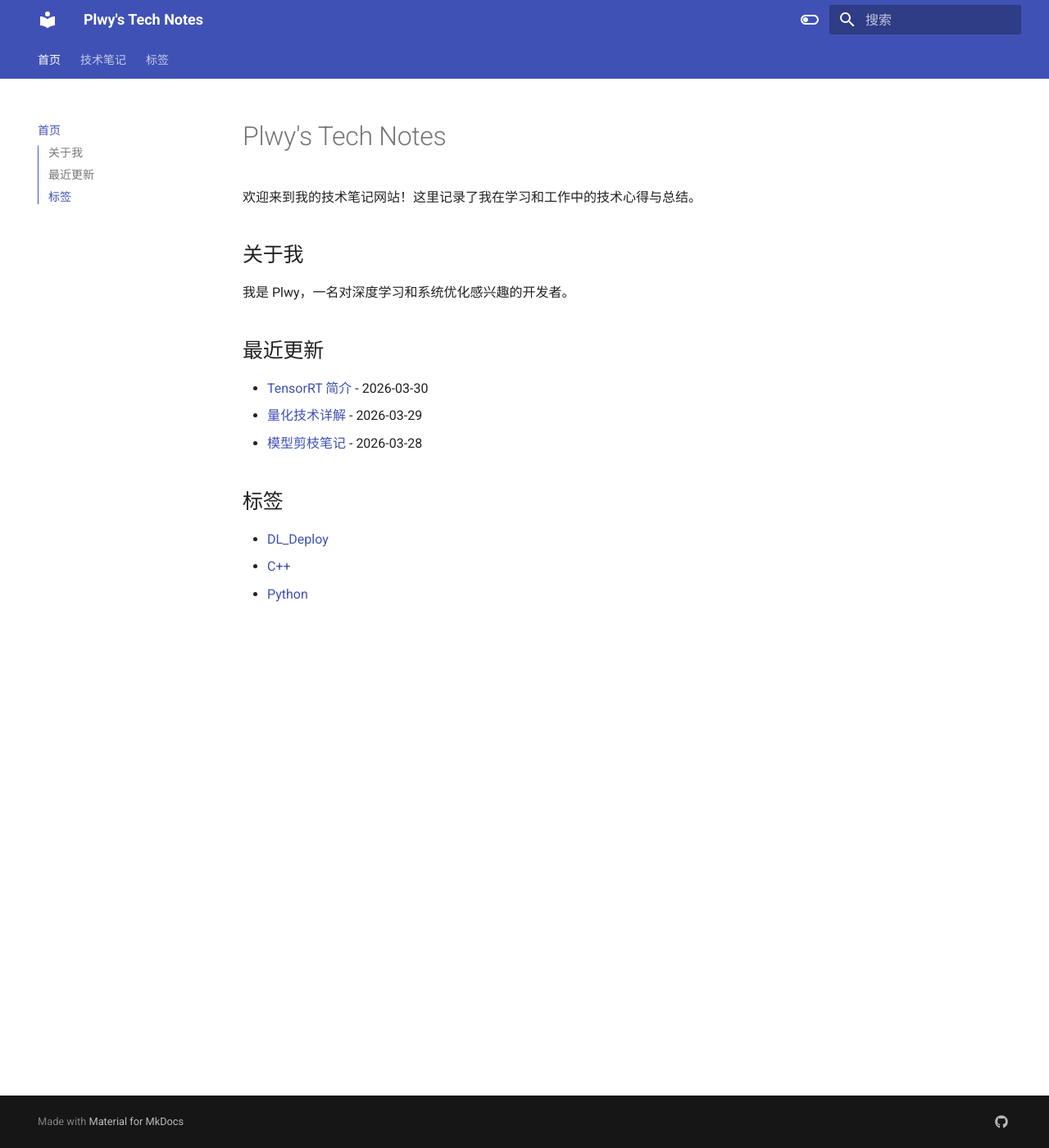
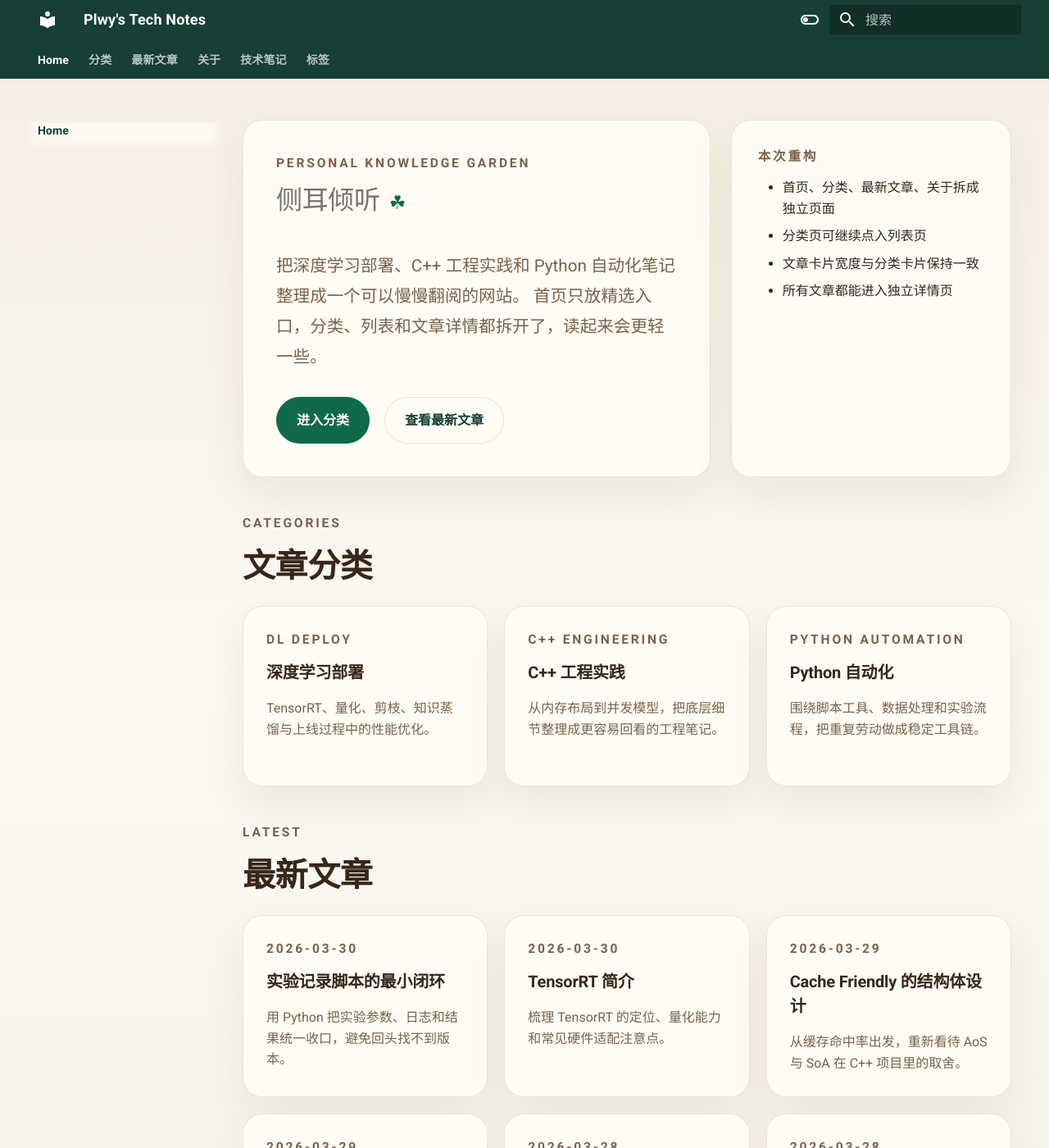
Before and after one commit to Plwy/Plwy.github.io, an MkDocs documentation site: the page built from docs/index.md, in a window 1280 px wide and 1400 px high. Shown: the whole window at 82% size. Built offline with MkDocs 1.6.1 and Material for MkDocs 9.7.7, drawn with Linux system fonts in a browser that asks for light colours; some of the changed text lies outside the part shown.

Commit message:
Refactor site structure and content

```diff
--- a/docs/index.md
+++ b/docs/index.md
@@ -1,19 +1,107 @@
-# Plwy's Tech Notes
+<div class="landing-page">
 
-欢迎来到我的技术笔记网站！这里记录了我在学习和工作中的技术心得与总结。
+  <section class="hero-panel">
+    <div class="hero-copy">
+      <p class="hero-kicker">PERSONAL KNOWLEDGE GARDEN</p>
+      <h1 class="hero-wordmark">
+        <span>侧耳倾听</span>
+        <span class="hero-clover">☘</span>
+      </h1>
+      <p class="hero-lead">
+        把深度学习部署、C++ 工程实践和 Python 自动化笔记整理成一个可以慢慢翻阅的网站。
+        首页只放精选入口，分类、列表和文章详情都拆开了，读起来会更轻一些。
+      </p>
+      <div class="hero-actions">
+        <a class="hero-button hero-button-primary" href="categories/">进入分类</a>
+        <a class="hero-button" href="latest/">查看最新文章</a>
+      </div>
+    </div>
+    <div class="hero-note">
+      <p class="hero-note-title">本次重构</p>
+      <ul>
+        <li>首页、分类、最新文章、关于拆成独立页面</li>
+        <li>分类页可继续点入列表页</li>
+        <li>文章卡片宽度与分类卡片保持一致</li>
+        <li>所有文章都能进入独立详情页</li>
+      </ul>
+    </div>
+  </section>
 
-## 关于我
+  <section class="section-block">
+    <div class="section-heading">
+      <p class="section-eyebrow">CATEGORIES</p>
+      <h2>文章分类</h2>
+    </div>
+    <div class="card-grid card-grid-three">
+      <a class="site-card" href="categories/deploy/">
+        <p class="site-card-kicker">DL DEPLOY</p>
+        <h3>深度学习部署</h3>
+        <p>TensorRT、量化、剪枝、知识蒸馏与上线过程中的性能优化。</p>
+      </a>
+      <a class="site-card" href="categories/cpp/">
+        <p class="site-card-kicker">C++ ENGINEERING</p>
+        <h3>C++ 工程实践</h3>
+        <p>从内存布局到并发模型，把底层细节整理成更容易回看的工程笔记。</p>
+      </a>
+      <a class="site-card" href="categories/python/">
+        <p class="site-card-kicker">PYTHON AUTOMATION</p>
+        <h3>Python 自动化</h3>
+        <p>围绕脚本工具、数据处理和实验流程，把重复劳动做成稳定工具链。</p>
+      </a>
+    </div>
+  </section>
 
-我是 Plwy，一名对深度学习和系统优化感兴趣的开发者。
+  <section class="section-block">
+    <div class="section-heading">
+      <p class="section-eyebrow">LATEST</p>
+      <h2>最新文章</h2>
+    </div>
+    <div class="card-grid card-grid-three">
+      <a class="site-card" href="articles/python/experiment-tracker/">
+        <p class="site-card-kicker">2026-03-30</p>
+        <h3>实验记录脚本的最小闭环</h3>
+        <p>用 Python 把实验参数、日志和结果统一收口，避免回头找不到版本。</p>
+      </a>
+      <a class="site-card" href="notes/tensorrt-intro/">
+        <p class="site-card-kicker">2026-03-30</p>
+        <h3>TensorRT 简介</h3>
+        <p>梳理 TensorRT 的定位、量化能力和常见硬件适配注意点。</p>
+      </a>
+      <a class="site-card" href="articles/cpp/cache-friendly-vector/">
+        <p class="site-card-kicker">2026-03-29</p>
+        <h3>Cache Friendly 的结构体设计</h3>
+        <p>从缓存命中率出发，重新看待 AoS 与 SoA 在 C++ 项目里的取舍。</p>
+      </a>
+      <a class="site-card" href="notes/quantization/">
+        <p class="site-card-kicker">2026-03-29</p>
+        <h3>量化技术详解</h3>
+        <p>从低比特表示出发，整理模型量化在速度和体积上的实际收益。</p>
+      </a>
+      <a class="site-card" href="articles/deploy/triton-rollout-checklist/">
+        <p class="site-card-kicker">2026-03-28</p>
+        <h3>Triton 上线检查清单</h3>
+        <p>把模型服务上线前的输入输出、资源和观测项检查成一张清单。</p>
+      </a>
+      <a class="site-card" href="notes/network-pruning/">
+        <p class="site-card-kicker">2026-03-28</p>
+        <h3>模型剪枝笔记</h3>
+        <p>剪枝不是终点，部署性能、精度回归和算子兼容同样需要一起看。</p>
+      </a>
+    </div>
+  </section>
 
-## 最近更新
+  <section class="section-block">
+    <div class="section-heading">
+      <p class="section-eyebrow">ABOUT</p>
+      <h2>关于</h2>
+    </div>
+    <div class="card-grid card-grid-three">
+      <a class="site-card" href="about/">
+        <p class="site-card-kicker">ABOUT THE SITE</p>
+        <h3>为什么写这个网站</h3>
+        <p>把零散的技术备忘录整理成可浏览、可跳转、可沉淀的长期知识花园。</p>
+      </a>
+    </div>
+  </section>
 
-- [TensorRT 简介](notes/tensorrt-intro.md) - 2026-03-30
-- [量化技术详解](notes/quantization.md) - 2026-03-29
-- [模型剪枝笔记](notes/network-pruning.md) - 2026-03-28
-
-## 标签
-
-- [DL_Deploy](tags.md#dl_deploy)
-- [C++](tags.md#c)
-- [Python](tags.md#python)
+</div>
--- /dev/null
+++ b/docs/stylesheets/extra.css
@@ -0,0 +1,185 @@
+:root {
+  --plwy-bg: linear-gradient(180deg, #f6f0e4 0%, #fbf8f2 38%, #f4efe6 100%);
+  --plwy-card: rgba(255, 252, 246, 0.92);
+  --plwy-border: rgba(84, 61, 32, 0.12);
+  --plwy-text: #382718;
+  --plwy-muted: #7a6248;
+  --plwy-accent: #0f6a4b;
+  --plwy-accent-soft: #e8f3ed;
+  --plwy-shadow: 0 20px 50px rgba(73, 51, 28, 0.08);
+}
+
+[data-md-color-scheme="default"] {
+  --md-default-bg-color: #fbf8f2;
+  --md-primary-fg-color: #173f35;
+  --md-accent-fg-color: #0f6a4b;
+}
+
+[data-md-color-scheme="slate"] {
+  --md-primary-fg-color: #173f35;
+  --md-accent-fg-color: #7fd0a9;
+}
+
+.md-tabs__link,
+.md-nav--primary .md-nav__link,
+.md-header__topic,
+.md-nav__title {
+  font-weight: 800;
+  letter-spacing: 0.01em;
+}
+
+.md-main {
+  background: var(--plwy-bg);
+}
+
+.md-content__inner {
+  padding-bottom: 3rem;
+}
+
+.landing-page,
+.md-typeset .section-block,
+.md-typeset > h1,
+.md-typeset > p,
+.md-typeset > ul,
+.md-typeset > h2,
+.md-typeset > h3 {
+  color: var(--plwy-text);
+}
+
+.hero-panel {
+  display: grid;
+  grid-template-columns: minmax(0, 1.5fr) minmax(280px, 0.9fr);
+  gap: 1.25rem;
+  margin: 0 0 2rem;
+}
+
+.hero-copy,
+.hero-note,
+.site-card {
+  background: var(--plwy-card);
+  border: 1px solid var(--plwy-border);
+  border-radius: 24px;
+  box-shadow: var(--plwy-shadow);
+}
+
+.hero-copy {
+  padding: 2rem;
+}
+
+.hero-kicker,
+.section-eyebrow,
+.site-card-kicker,
+.hero-note-title {
+  color: var(--plwy-muted);
+  font-size: 0.78rem;
+  font-weight: 800;
+  letter-spacing: 0.18em;
+  margin: 0 0 0.6rem;
+  text-transform: uppercase;
+}
+
+.hero-wordmark {
+  align-items: center;
+  display: flex;
+  flex-wrap: wrap;
+  gap: 0.55rem;
+  font-size: clamp(2.6rem, 6vw, 4.8rem);
+  font-weight: 900;
+  line-height: 1;
+  margin: 0;
+}
+
+.hero-clover {
+  color: var(--plwy-accent);
+  font-size: 0.72em;
+  transform: translateY(0.12em);
+}
+
+.hero-lead {
+  color: var(--plwy-muted);
+  font-size: 1.03rem;
+  line-height: 1.8;
+  margin: 1.25rem 0 0;
+  max-width: 40rem;
+}
+
+.hero-actions {
+  display: flex;
+  flex-wrap: wrap;
+  gap: 0.9rem;
+  margin-top: 1.5rem;
+}
+
+.hero-button {
+  border: 1px solid var(--plwy-border);
+  border-radius: 999px;
+  color: var(--plwy-text);
+  display: inline-flex;
+  font-weight: 800;
+  padding: 0.75rem 1.2rem;
+  text-decoration: none;
+}
+
+.hero-button-primary {
+  background: var(--plwy-accent);
+  border-color: var(--plwy-accent);
+  color: #fffaf2 !important;
+}
+
+.hero-note {
+  padding: 1.6rem;
+}
+
+.hero-note ul {
+  margin: 0;
+}
+
+.section-block {
+  margin: 2.2rem 0 0;
+}
+
+.section-heading h2 {
+  font-size: 2rem;
+  font-weight: 900;
+  margin: 0 0 1rem;
+}
+
+.card-grid {
+  display: grid;
+  gap: 1rem;
+  grid-template-columns: repeat(3, minmax(0, 1fr));
+}
+
+.site-card {
+  color: var(--plwy-text) !important;
+  display: block;
+  height: 100%;
+  min-height: 220px;
+  padding: 1.4rem;
+  text-decoration: none !important;
+  transition: transform 160ms ease, border-color 160ms ease, box-shadow 160ms ease;
+}
+
+.site-card:hover {
+  border-color: rgba(15, 106, 75, 0.35);
+  box-shadow: 0 24px 56px rgba(46, 71, 54, 0.12);
+  transform: translateY(-3px);
+}
+
+.site-card h2,
+.site-card h3 {
+  font-weight: 900;
+  margin: 0 0 0.75rem;
+}
+
+.site-card p:last-child {
+  color: var(--plwy-muted);
+  margin-bottom: 0;
+}
+
+@media screen and (max-width: 960px) {
+  .hero-panel,
+  .card-grid {
+    grid-template-columns: 1fr;
+  }
+}
--- a/mkdocs.yml
+++ b/mkdocs.yml
@@ -36,6 +36,9 @@ extra:
     - icon: fontawesome/brands/github
       link: https://github.com/Plwy
 
+extra_css:
+  - stylesheets/extra.css
+
 markdown_extensions:
   - pymdownx.highlight:
       anchor_linenums: true
@@ -49,11 +52,26 @@ markdown_extensions:
       permalink: true
 
 nav:
-  - 首页: index.md
+  - Home: index.md
+  - 分类:
+    - 分类总览: categories/index.md
+    - 深度学习部署: categories/deploy.md
+    - C++ 工程实践: categories/cpp.md
+    - Python 自动化: categories/python.md
+  - 最新文章: latest.md
+  - 关于: about.md
   - 技术笔记:
     - 深度学习部署:
       - TensorRT 简介: notes/tensorrt-intro.md
       - 量化技术: notes/quantization.md
       - 模型剪枝: notes/network-pruning.md
       - 知识蒸馏: notes/knowledge-distillation.md
+      - Triton 上线检查清单: articles/deploy/triton-rollout-checklist.md
+      - 动态 Shape 的性能观察: articles/deploy/dynamic-shape-observations.md
+    - C++ 工程实践:
+      - Cache Friendly 的结构体设计: articles/cpp/cache-friendly-vector.md
+      - 线程池任务切分的几个坑: articles/cpp/thread-pool-boundaries.md
+    - Python 自动化:
+      - 实验记录脚本的最小闭环: articles/python/experiment-tracker.md
+      - 批量清洗日志的脚本模板: articles/python/log-cleanup-pipeline.md
   - 标签: tags.md
```
Also changed, not shown: docs/about.md (added, +11 -0 lines), docs/articles/cpp/cache-friendly-vector.md (added, +21 -0 lines), docs/articles/cpp/thread-pool-boundaries.md (added, +19 -0 lines), docs/articles/deploy/dynamic-shape-observations.md (added, +21 -0 lines), docs/articles/deploy/triton-rollout-checklist.md (added, +22 -0 lines), docs/articles/python/experiment-tracker.md (added, +22 -0 lines), docs/articles/python/log-cleanup-pipeline.md (added, +22 -0 lines), docs/categories/cpp.md (added, +8 -0 lines), docs/categories/deploy.md (added, +12 -0 lines), docs/categories/index.md (added, +21 -0 lines), docs/categories/python.md (added, +8 -0 lines), docs/latest.md (added, +36 -0 lines), docs/tags.md (+45 -0 lines).
